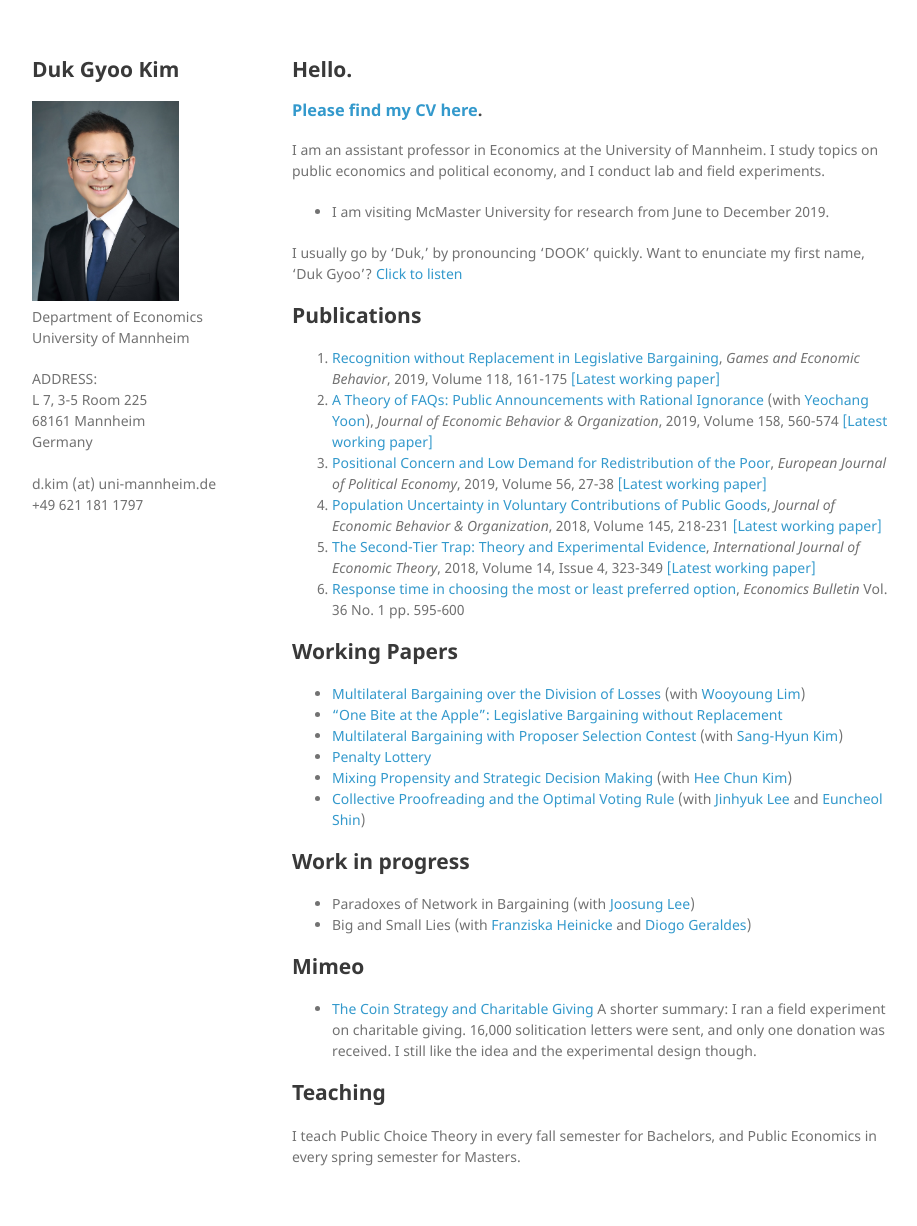
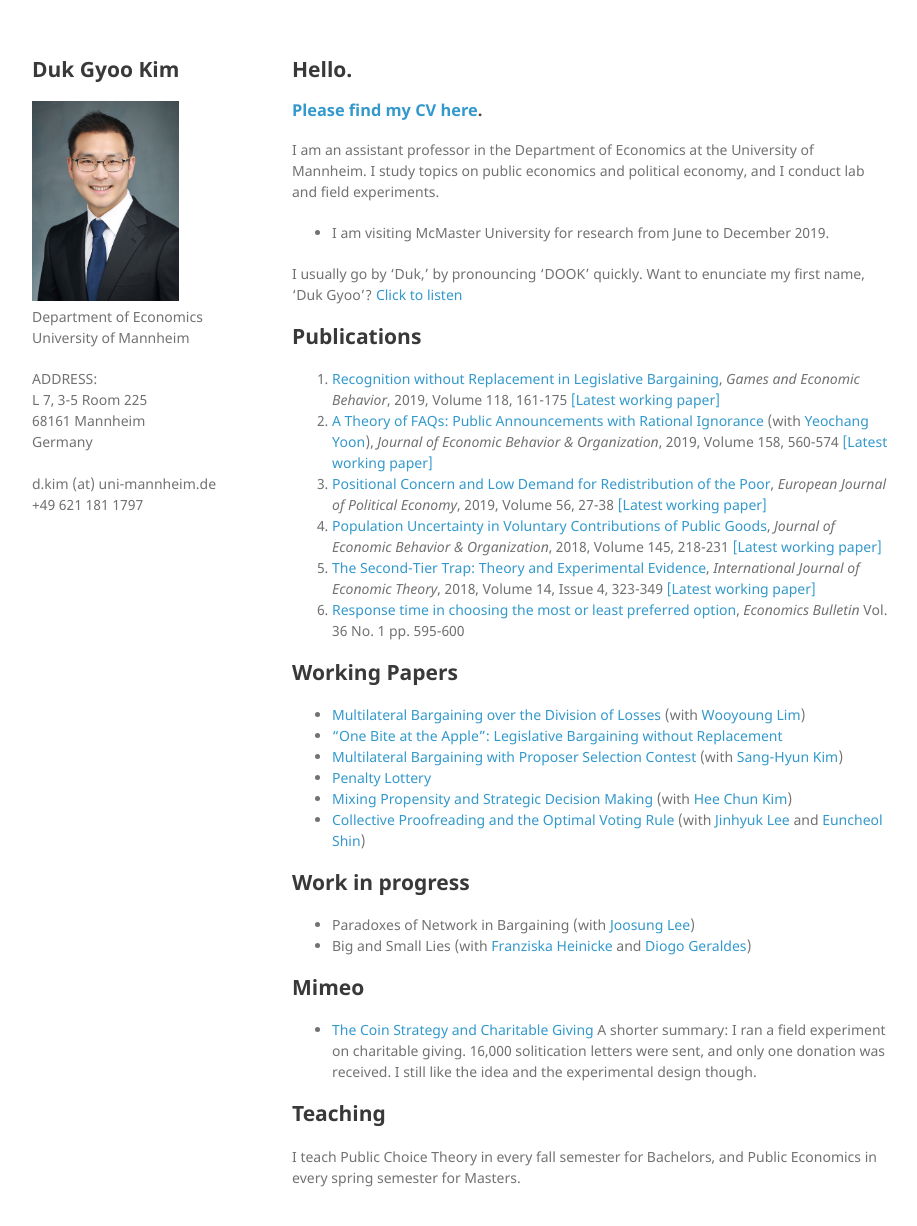
Before and after one commit to kimdukgyoo/kimdukgyoo.github.io, a Jekyll site: the page built from index.md, in a window 1280 px wide and 1258 px high. Shown: the top 1226 px of the window, without its empty margins (178-1095 px from the left). Built offline with Jekyll 4.4.1, drawn with Linux system fonts in a browser that asks for light colours; our own code applies the rules of GitHub Pages for plain Markdown files.

Commit message:
Update index.md

```diff
--- a/index.md
+++ b/index.md
@@ -3,7 +3,7 @@
 
 ### <a href="https://kimdukgyoo.github.io/PDFfiles/CV-DukGyooKim.pdf" target="_blank">Please find my CV here</a>.
 
-I am an assistant professor in Economics at the University of Mannheim. I study topics on public economics and political economy, and I conduct lab and field experiments.
+I am an assistant professor in the Department of Economics at the University of Mannheim. I study topics on public economics and political economy, and I conduct lab and field experiments.
 
 * I am visiting McMaster University for research from June to December 2019.
 
```
